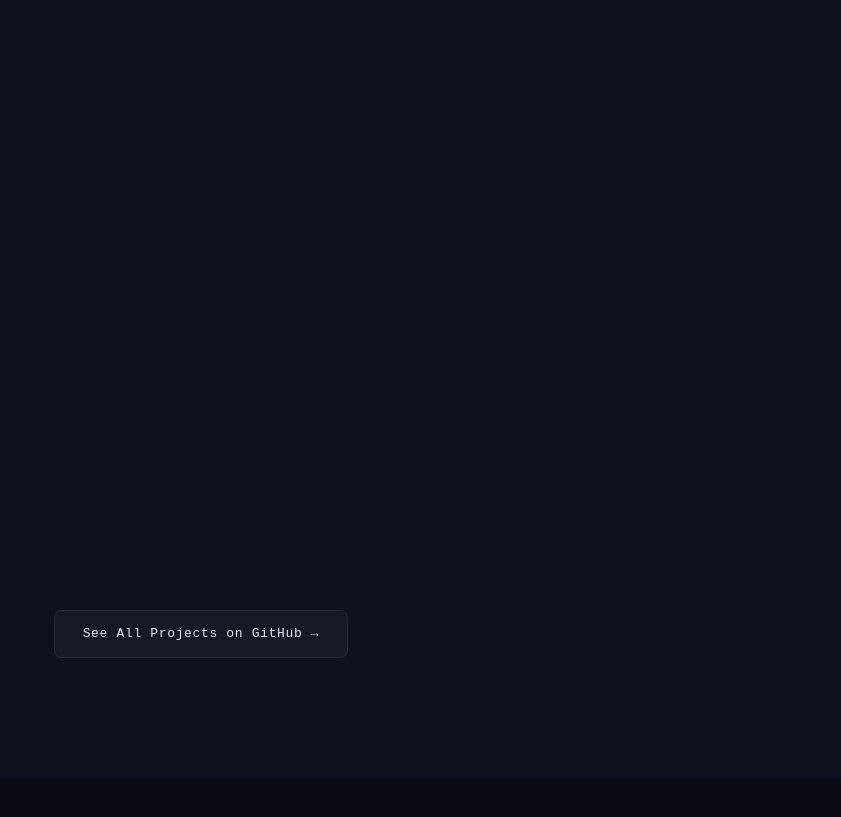
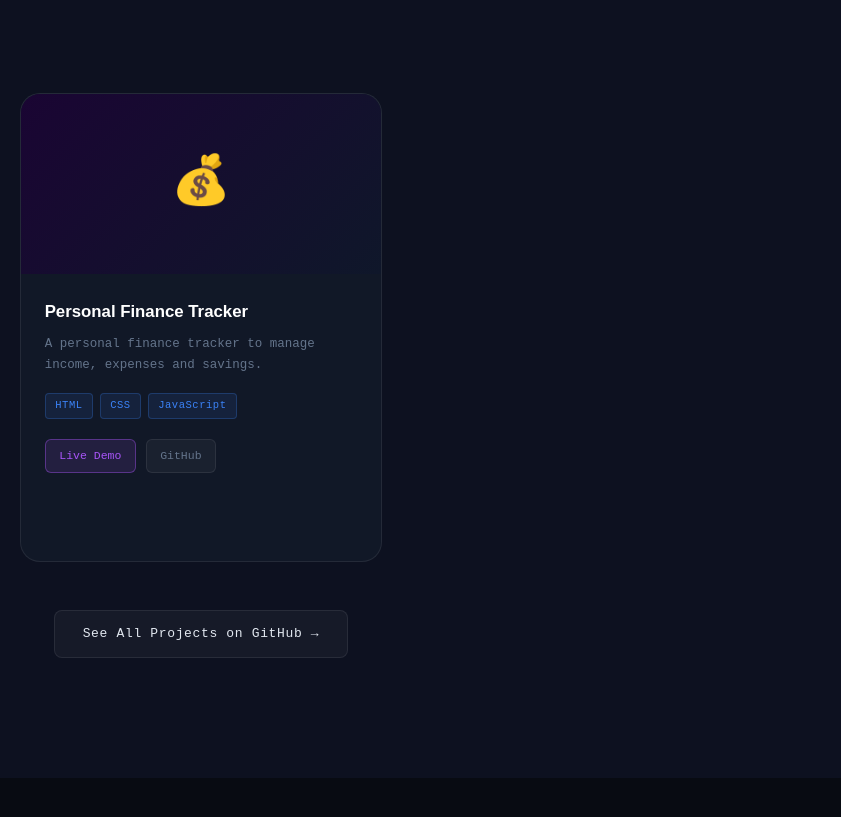
Before and after one commit to buildwithaman-lab/buildwithaman-lab.github.io, a plain HTML site: page index.html in a window 1280 px wide. Shown: the part 2500-3317 px from the top of the page, 439-1280 px from the left. Drawn offline with Linux system fonts and the light colour scheme.

Commit message:
💰 Finance Tracker project card added

```diff
--- a/index.html
+++ b/index.html
@@ -241,6 +241,32 @@
             </div>
           </div>
         </div>
+        <div class="project-card reveal">
+  <div class="project-img">
+    <div class="project-img-placeholder p1">
+      <span class="proj-icon">💰</span>
+    </div>
+    <div class="project-overlay">
+      <span>View Project</span>
+    </div>
+  </div>
+  <div class="project-body">
+    <h3 class="project-title">Personal Finance Tracker</h3>
+    <p class="project-desc">A personal finance tracker to manage
+    income, expenses and savings.</p>
+    <div class="tech-stack">
+      <span class="tech-badge">HTML</span>
+      <span class="tech-badge">CSS</span>
+      <span class="tech-badge">JavaScript</span>
+    </div>
+    <div class="project-actions">
+      <a href="https://buildwithaman-lab.netlify.app/personal-finance-tracker/"
+         target="_blank" class="proj-btn proj-btn-primary">Live Demo</a>
+      <a href="https://github.com/buildwithaman-lab"
+         target="_blank" class="proj-btn">GitHub</a>
+    </div>
+  </div>
+</div>
 
       </div>
 
```
